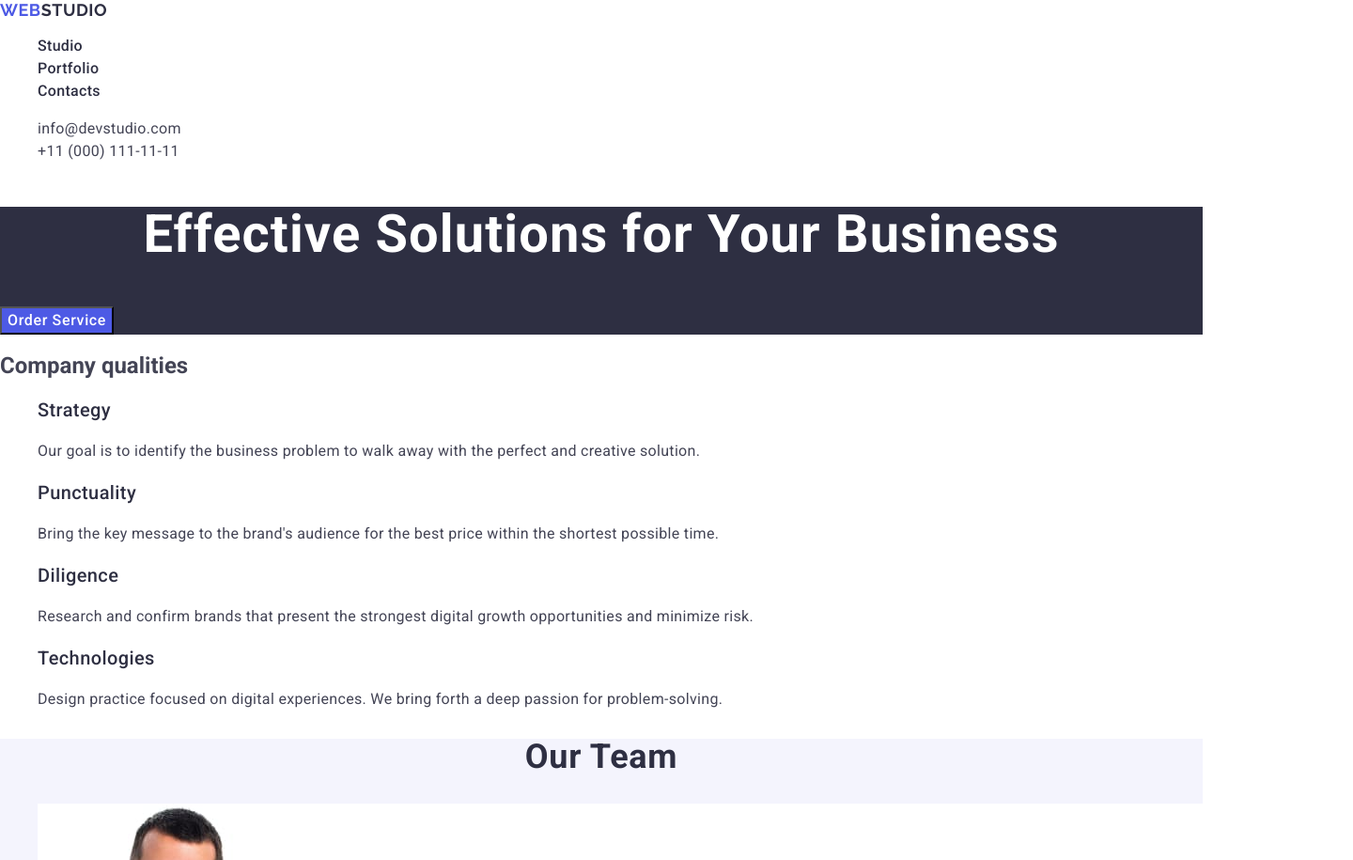
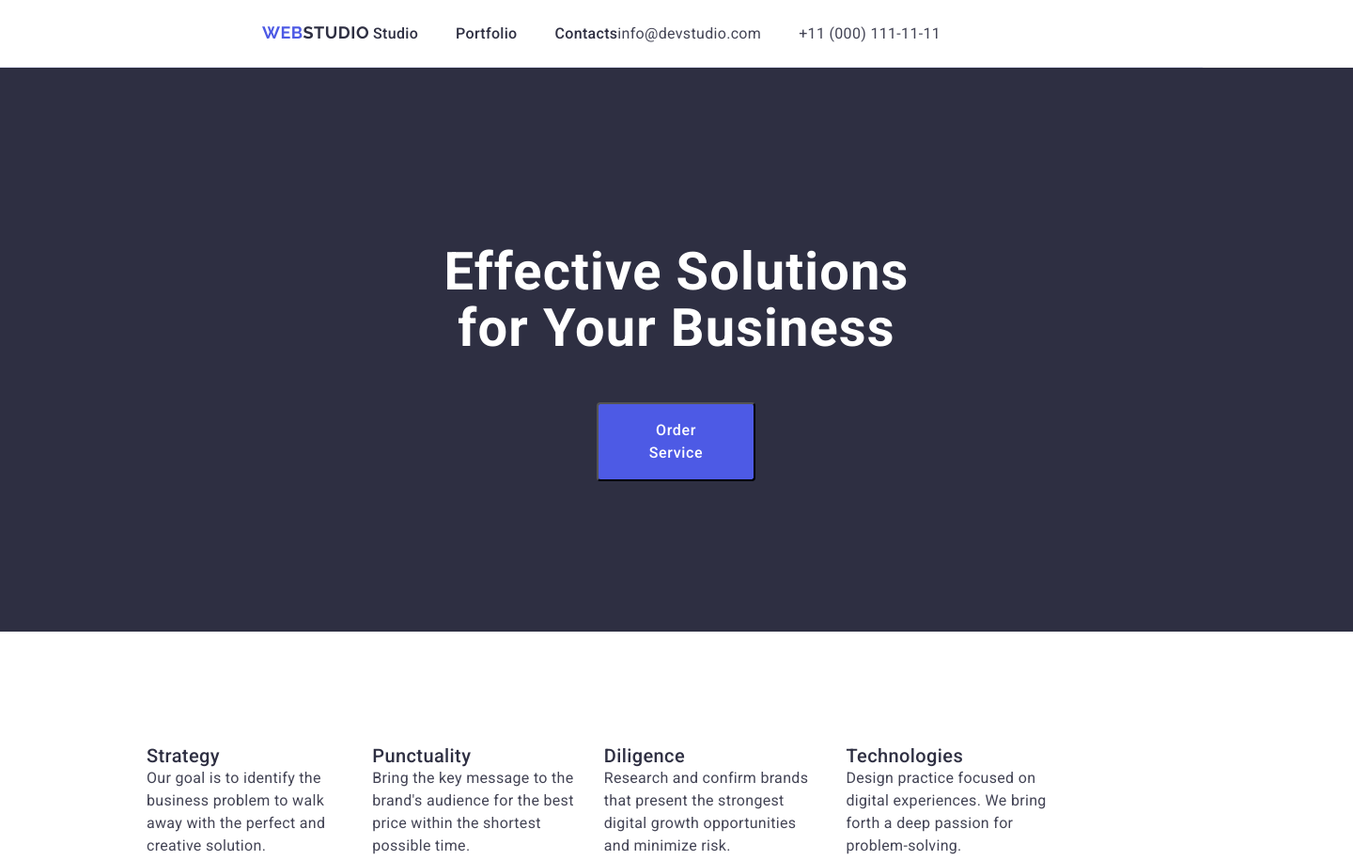
Before and after one commit to Juliiaks/goit-markup-hw-03, a plain HTML site: page index.html in a window 1280 px wide. Shown: the top 915 px of the page at 94% size, 1440 px wide, since content can reach past the window. Drawn offline with nearby package versions, Linux system fonts and the light colour scheme.

Commit message:
section-hero and section2 add flexbox

```diff
--- a/css/styles.css
+++ b/css/styles.css
@@ -4,6 +4,15 @@ body{
     background-color: #FFFFFF;
 }
 
+h1, h2, h3, h4, h5, h6, p{
+    margin: 0;
+    padding: 0;
+}
+
+ul{
+    margin: 0;
+    padding: 0;
+}
 
 a{
     text-decoration: none;
@@ -11,6 +20,10 @@ a{
 
 li{
 list-style-type: none;
+}
+
+.wrapper{
+
 }
 /* Header */
 .logo-dark{
@@ -32,6 +45,15 @@ list-style-type: none;
     line-height: 1.17;
     letter-spacing: 0.03em;
     text-transform: uppercase;
+
+}
+
+.logo-container{
+    display: inline-flex;
+    height: 24px;
+    align-items: center;
+    flex-shrink: 0;
+
 }
 
  .nav-list-link{
@@ -44,12 +66,14 @@ list-style-type: none;
 
 }
 
+
  .nav-list-link:hover, .nav-list-link:focus{
     color: #404BBF;
 }
 
 .address-section{
     font-style: normal;
+
 }
 
 .address-list-item{
@@ -64,10 +88,38 @@ list-style-type: none;
     color: #404BBF;
 }
 
+.page-header .container{
+    display: flex;
+    flex-basis: 1440px;
+    height: 72px;
+    justify-content: center;
+    align-items: center;
+    border-bottom: 1px solid var(--CORNFLOWER, #E7E9FC);
+
+
+
+}
+
+.nav-list{
+    display: inline-flex;
+    align-items: flex-start;
+    gap: 40px;
+    flex-shrink: 0;
+}
+
+.address-list{
+    display: inline-flex;
+    align-items: flex-end;
+    gap: 40px;
+}
+
+
 /* Main section one */
 
 .section-hero{
 background-color: #2E2F42;
+min-width: 1440px;
+    height: 600px;
 }
 
 .hero-title{
@@ -77,6 +129,13 @@ background-color: #2E2F42;
     font-weight: 700;
     line-height: 1.07;
     letter-spacing: 0.02em;
+    width: 496px;
+}
+.hero-title-container{
+    padding-top: 188px;
+    padding-left: 472px;
+    padding-right: 472px;
+    margin-bottom: 48px;
 }
 
 .hero-button{
@@ -88,7 +147,15 @@ background-color: #2E2F42;
     line-height: 1.5;
     letter-spacing: 0.04em;
     cursor: pointer;
+    padding: 16px 32px;
+    border-radius: 4px;
 
+}
+.hero-button-container{
+    padding-right: 636px;
+    padding-bottom: 188px;
+    padding-left: 635px;
+    margin-top: 0;
 }
 
 .hero-button:hover, .hero-button:focus{
@@ -109,6 +176,24 @@ background-color: #2E2F42;
     font-weight: 400;
     line-height: 1.5;
     letter-spacing: 0.02em;
+}
+.comp-qual-list{
+    display: flex;
+    flex-direction: row;
+    align-items: center;
+    gap: 24px;
+}
+
+.company-features{
+margin-bottom: 120px;
+margin-top: 120px;
+padding-left: 156px;
+    padding-right: 156px;
+}
+
+.comp-team-list-item{
+    width: 264px;
+
 }
 
 /* Main company team */
@@ -143,6 +228,7 @@ letter-spacing: 0.02em;
 
 .comp-team-section{
     background-color: #F4F4FD;
+
 }
 
 /* Main portfolio */
--- a/index.html
+++ b/index.html
@@ -22,13 +22,16 @@
   </head>
 
   <body>
+    <div class="wrapper">
       <!-- Header -->
-    <header>
+      <header class="page-header">
+        <div class="container">
           <nav>
+            <div class="logo-container">
               <a href="./index.html" class="logo"
                 >Web<span class="logo-dark">Studio</span></a
               >
-
+            </div>
             <ul class="nav-list">
               <li class="nav-list-item">
                 <a href="./index.html" class="nav-list-link"> Studio</a>
@@ -52,32 +55,40 @@
               </li>
             </ul>
           </address>
+        </div>
       </header>
 
       <main>
         <!-- Page title -->
         <section class="section-hero">
+          <div class="container">
+            <div class="hero-title-container">
               <h1 class="hero-title">Effective Solutions for Your Business</h1>
+            </div>
+            <div class="hero-button-container">
               <button class="hero-button" type="button">Order Service</button>
+            </div>
+          </div>
         </section>
 
         <!-- Company qualities -->
-      <section>
-        <h2>Company qualities</h2>
+        <section class="company-features">
+          <div class="container">
+            <h2 hidden>Company qualities</h2>
             <ul class="comp-qual-list">
               <li>
                 <h3 class="comp-qual-list-header">Strategy</h3>
                 <p class="comp-qual-list-text">
-              Our goal is to identify the business problem to walk away with the
-              perfect and creative solution.
+                  Our goal is to identify the business problem to walk away with
+                  the perfect and creative solution.
                 </p>
               </li>
 
               <li>
                 <h3 class="comp-qual-list-header">Punctuality</h3>
                 <p class="comp-qual-list-text">
-              Bring the key message to the brand's audience for the best price
-              within the shortest possible time.
+                  Bring the key message to the brand's audience for the best
+                  price within the shortest possible time.
                 </p>
               </li>
 
@@ -92,15 +103,17 @@
               <li>
                 <h3 class="comp-qual-list-header">Technologies</h3>
                 <p class="comp-qual-list-text">
-              Design practice focused on digital experiences. We bring forth a
-              deep passion for problem-solving.
+                  Design practice focused on digital experiences. We bring forth
+                  a deep passion for problem-solving.
                 </p>
               </li>
             </ul>
+          </div>
         </section>
 
         <!-- Company team -->
         <section class="comp-team-section">
+          <div class="container">
             <h2 class="comp-team-header">Our Team</h2>
             <ul class="comp-team-list">
               <li class="comp-team-list-item">
@@ -140,10 +153,12 @@
                 <p class="comp-team-list-text">UI Designer</p>
               </li>
             </ul>
+          </div>
         </section>
 
         <!-- Company Portfolio -->
         <section>
+          <div class="container">
             <h2 class="our-portf-header">Our Portfolio</h2>
 
             <ul class="our-portf-list">
@@ -207,18 +222,22 @@
                 <p class="our-portf-list-descr">Marketing</p>
               </li>
             </ul>
+          </div>
         </section>
       </main>
 
       <!-- Page footer -->
       <footer class="page-footer">
+        <div class="container">
           <a href="./index.html" class="logo"
             >Web<span class="logo-part-footer">Studio</span></a
           >
           <p class="footer-text">
-        Increase the flow of customers and sales for your business with digital
-        marketing & growth solutions.
+            Increase the flow of customers and sales for your business with
+            digital marketing & growth solutions.
           </p>
+        </div>
       </footer>
+    </div>
   </body>
 </html>
```
Lines whose indentation alone changed are shown as unchanged.
